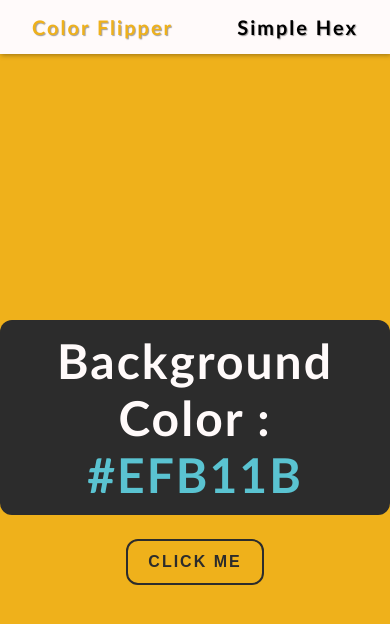
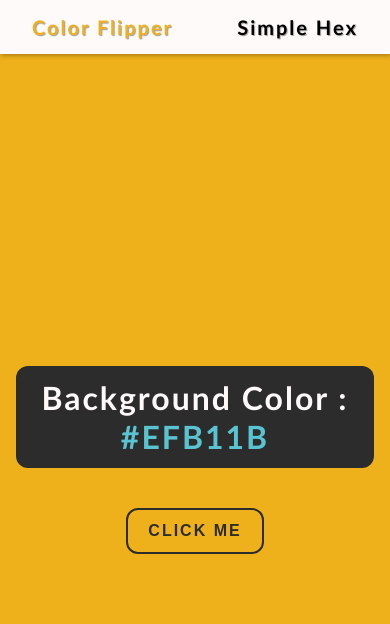
Before and after one commit to MarcelyMelo/js-basic-projects, a plain HTML site: page color-flipper/index.html in a window 390 px wide. Both pictures are taken after a click on the button "CLICK ME". Drawn offline with Linux system fonts and the light colour scheme.

Commit message:
update h1 media

```diff
--- a/color-flipper/index.html
+++ b/color-flipper/index.html
@@ -21,29 +21,6 @@
         </div>
     </section>
 </body>
-<script>
-    btn = document.getElementById('btn')
-
-
-    btn.addEventListener('click', function(){
-        textTitle = document.getElementById('textTitle')
-        colorNameTxt = document.getElementById('colorNameTxt')
-
-        let maxValue = 0xFFFFFF; //Número já formatado em hexadecimal nativamente pelo javascript
-        let randomNumber = Math.random() * maxValue; //Gera o número aleatório da cor
-
-
-        randomNumber = Math.floor(randomNumber); //arredonda para o inteiro mais próximo pois esse valor virá em float
-        randomNumber = randomNumber.toString(16) //converte para string em base hexadecimal, por isso recebe 16 como argumento
-        let randomColor = randomNumber.padStart(6,0)//se certifica e preenche as lacunas com valores caso não haja o suficiente deles ou remove caso tenha mais que o esperado, não altera a string original por isso estamos declarando uma string nova
-
-        textTitle.style.color = `#${randomColor.toUpperCase()}`
-        document.body.style.backgroundColor = `#${randomColor.toUpperCase()}`
-        colorNameTxt.innerText = `#${randomColor.toUpperCase()}`
-
-
-        return console.log(`#${randomColor.toUpperCase()}`)
-
-    })
+<script src="script.js">
 </script>
 </html>
--- /dev/null
+++ b/color-flipper/script.js
@@ -0,0 +1,23 @@
+btn = document.getElementById('btn')
+
+
+    btn.addEventListener('click', function(){
+        textTitle = document.getElementById('textTitle')
+        colorNameTxt = document.getElementById('colorNameTxt')
+
+        let maxValue = 0xFFFFFF; //Número já formatado em hexadecimal nativamente pelo javascript
+        let randomNumber = Math.random() * maxValue; //Gera o número aleatório da cor
+
+
+        randomNumber = Math.floor(randomNumber); //arredonda para o inteiro mais próximo pois esse valor virá em float
+        randomNumber = randomNumber.toString(16) //converte para string em base hexadecimal, por isso recebe 16 como argumento
+        let randomColor = randomNumber.padStart(6,0)//se certifica e preenche as lacunas com valores caso não haja o suficiente deles ou remove caso tenha mais que o esperado, não altera a string original por isso estamos declarando uma string nova
+
+        textTitle.style.color = `#${randomColor.toUpperCase()}`
+        document.body.style.backgroundColor = `#${randomColor.toUpperCase()}`
+        colorNameTxt.innerText = `#${randomColor.toUpperCase()}`
+
+
+        return console.log(`#${randomColor.toUpperCase()}`)
+
+    })
--- a/color-flipper/style.css
+++ b/color-flipper/style.css
@@ -63,3 +63,10 @@ h1{
 #colorNameTxt{
     color: rgb(90, 195, 209);
 }
+
+@media screen and (max-width:780px) {
+    h1{
+        font-size: 2rem;
+        margin: 1rem;
+    }
+}
```
